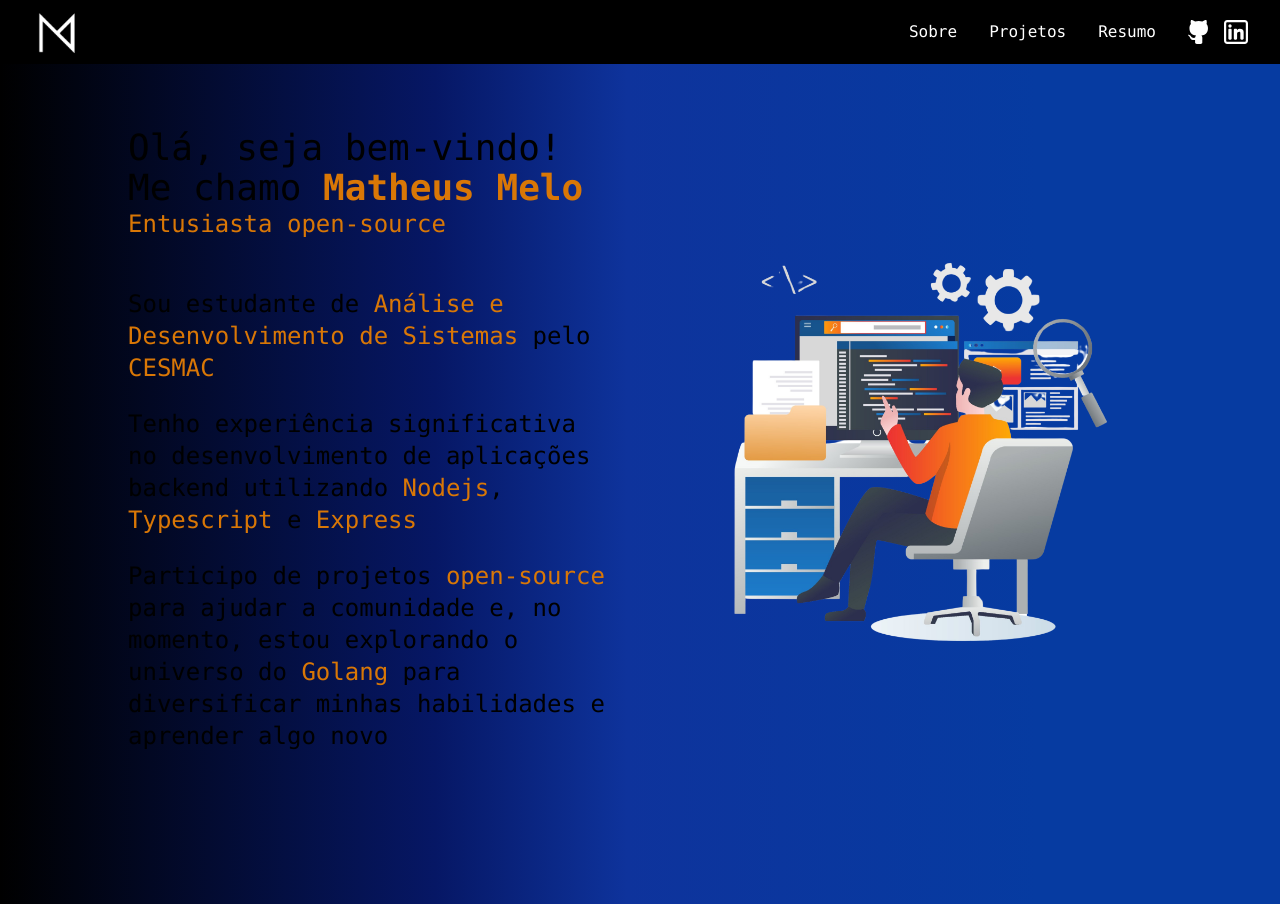
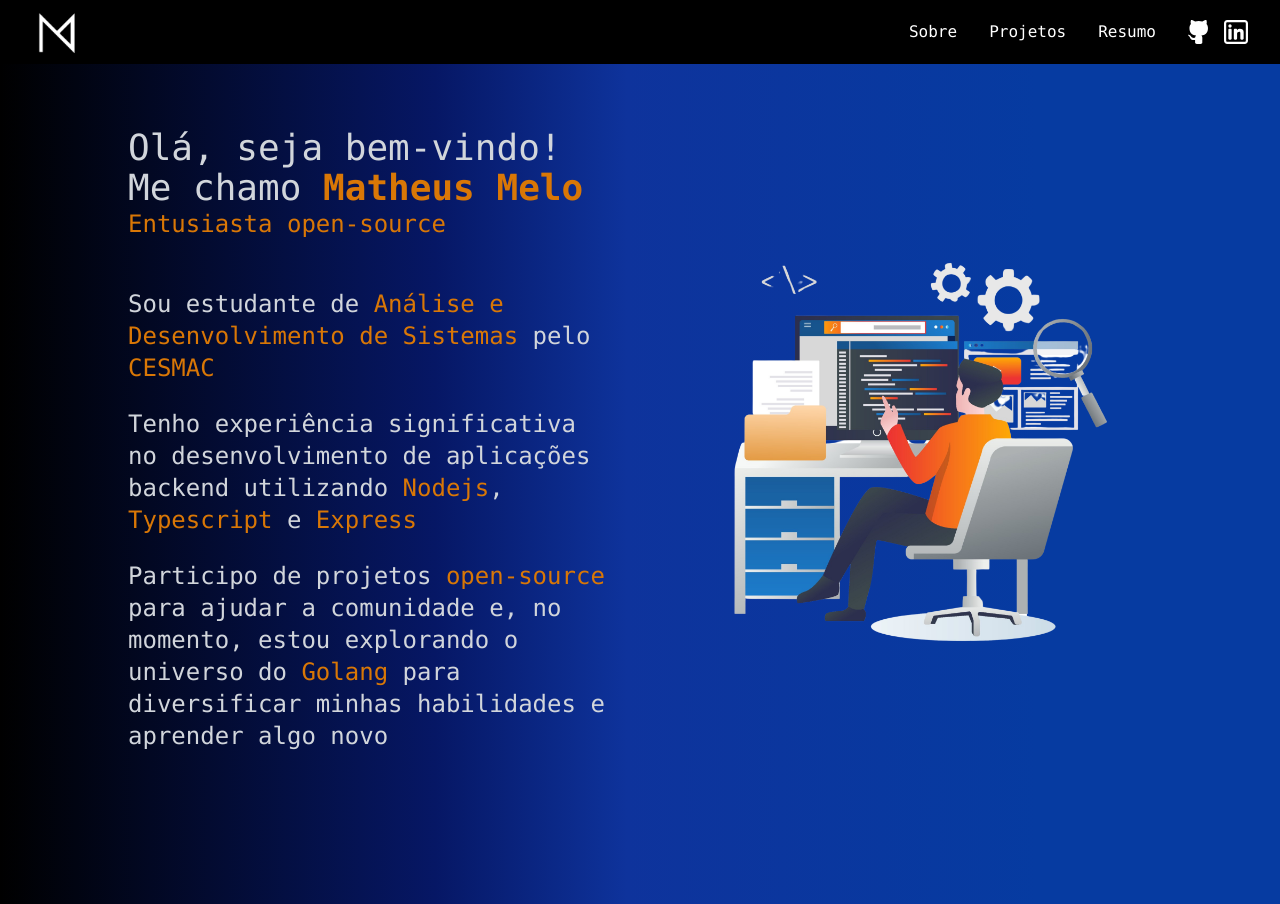
Before and after one commit to matheus-webp/portfolio, a Next.js app: page / in a window 1280 px wide. Built offline with nearby package versions, Linux system fonts and the light colour scheme.

Commit message:
fix: change text color to grey

```diff
--- a/src/app/globals.css
+++ b/src/app/globals.css
@@ -3,14 +3,14 @@
 @tailwind utilities;
 
 :root {
-  --foreground-rgb: 0, 0, 0;
+  --foreground-rgb: 209, 213, 219; /* Cor cinza clara */
   --background-start-rgb: 214, 219, 220;
   --background-end-rgb: 255, 255, 255;
 }
 
 @media (prefers-color-scheme: dark) {
   :root {
-    --foreground-rgb: 255, 255, 255;
+    --foreground-rgb: 209, 213, 219; /* Cor cinza clara */
     --background-start-rgb: 0, 0, 0;
     --background-end-rgb: 0, 0, 0;
   }
@@ -24,7 +24,7 @@ body {
       rgb(var(--background-end-rgb))
     )
     rgb(var(--background-start-rgb));
-    font-family: 'Courier New', Courier, monospace;
+  font-family: 'Courier New', Courier, monospace;
 }
 
 @layer utilities {
```
